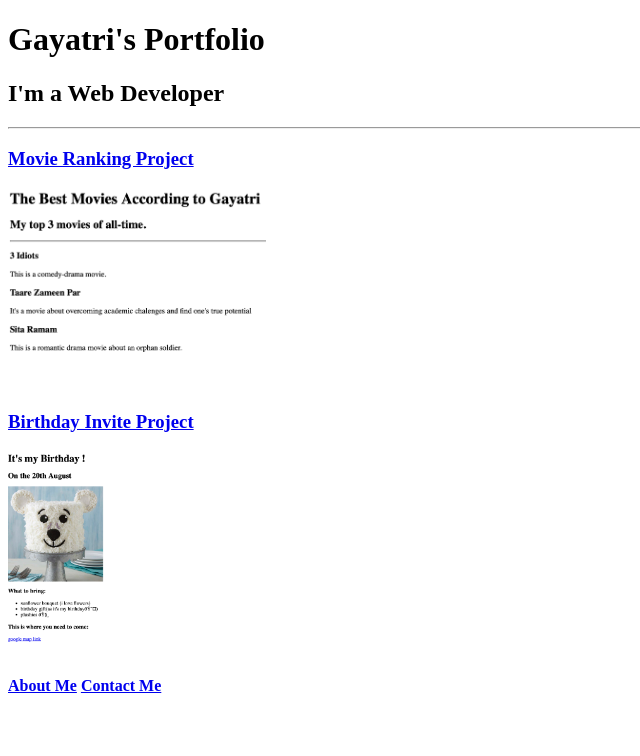
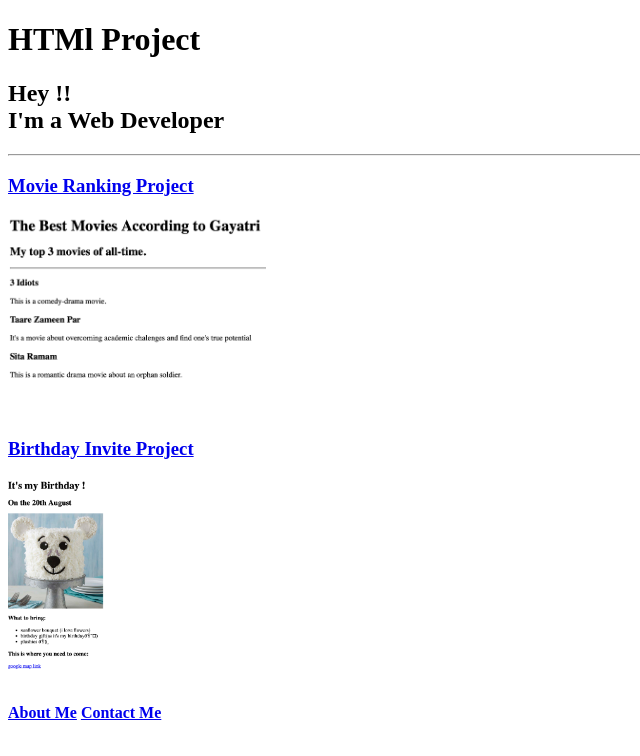
Before and after one commit to gayatri162/html.portfolio, a plain HTML site: page index.html in a window 1280 px wide. Shown: the whole page, without its empty margins (0-640 px from the left). Drawn offline with Linux system fonts and the light colour scheme.

Commit message:
Update index.html

```diff
--- a/index.html
+++ b/index.html
@@ -6,8 +6,9 @@
     <title>Gayatri's Portfolio</title>
 </head>
 <body>
-    <h1> Gayatri's Portfolio </h1>
-    <h2> I'm a Web Developer </h2>
+    <h1> HTMl Project </h1>
+    <h2> Hey !!
+        <br> I'm a Web Developer </h2>
     <hr>
     <h3>
     <a href = "./public/gmovie-ranking.html"> Movie Ranking Project </a>
```
